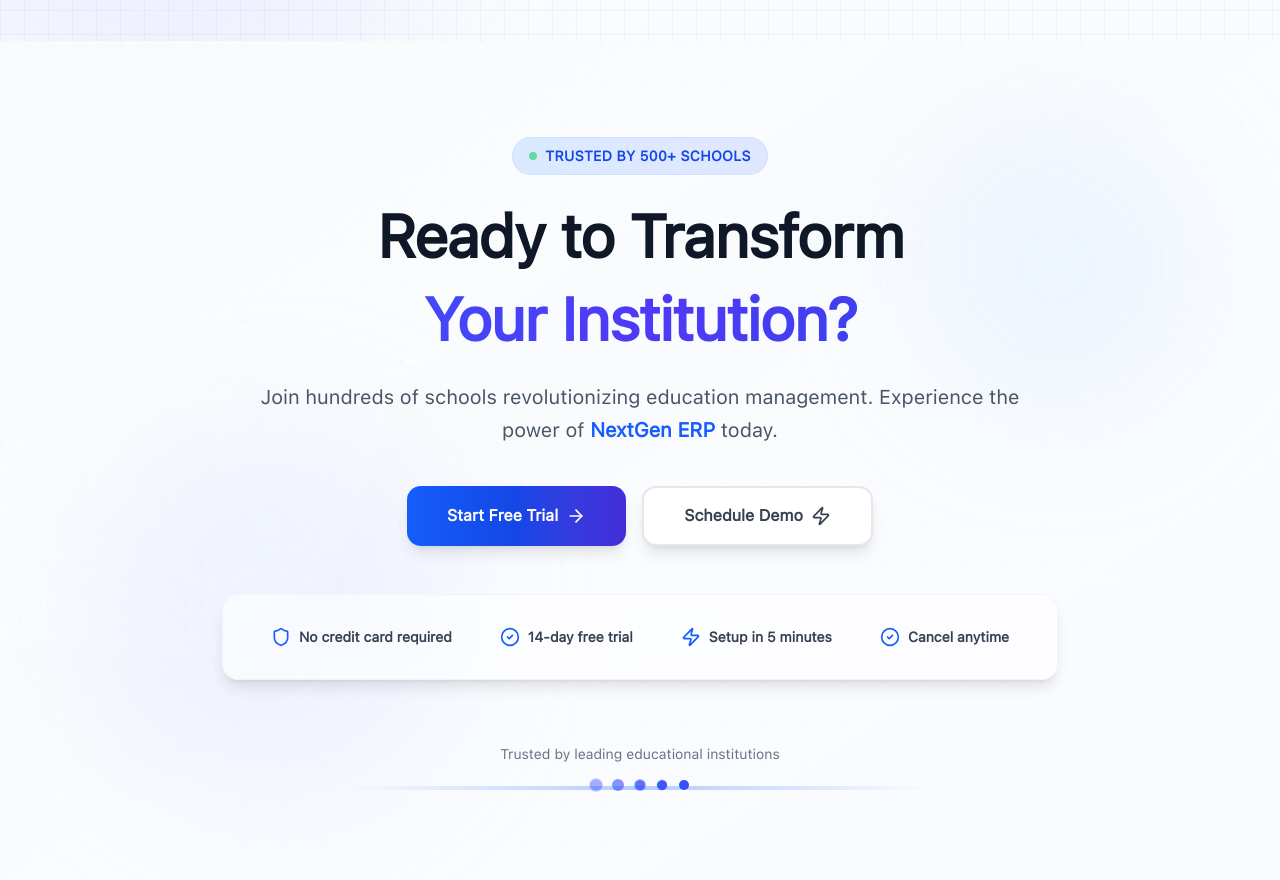
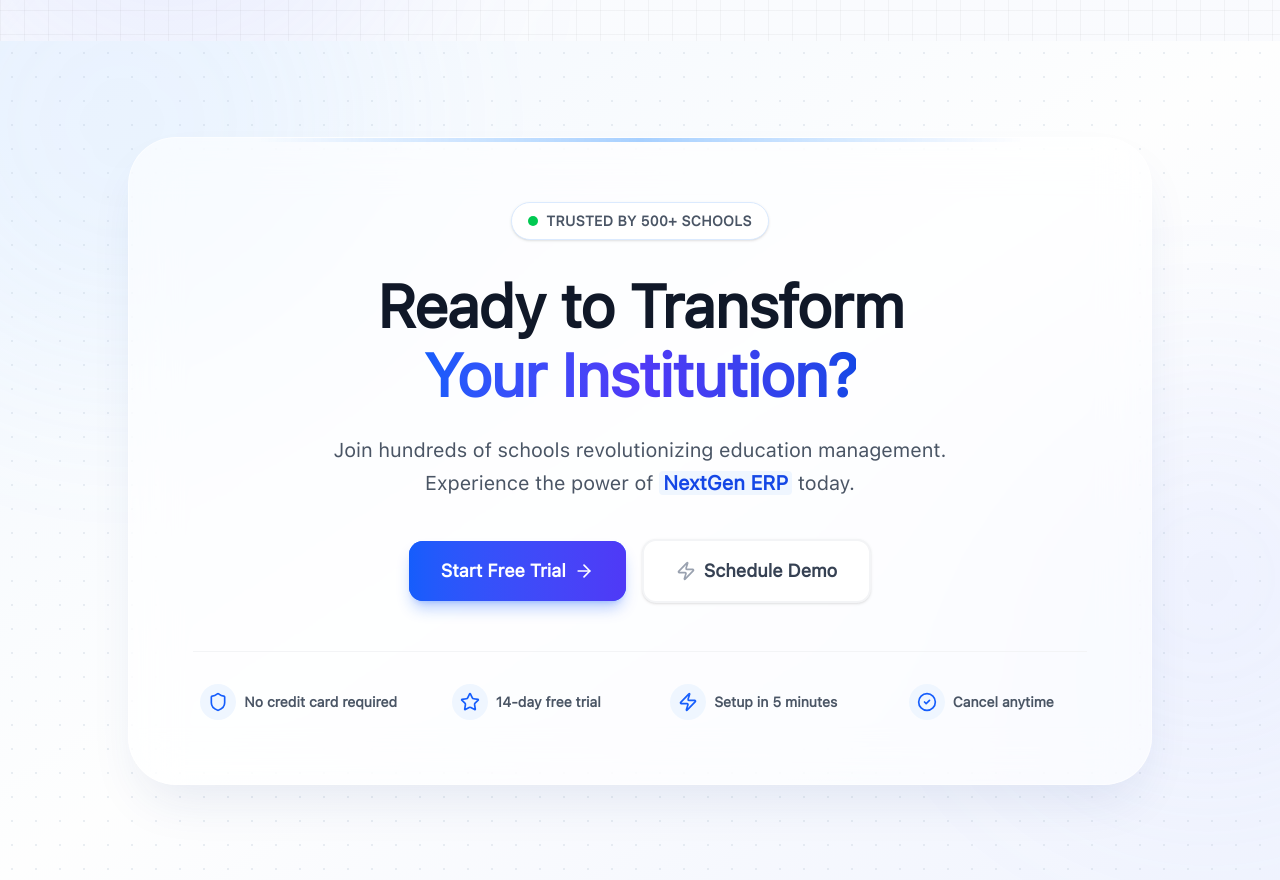
Before and after one commit to prashantyadav07/sfrontend, a React app: page / in a window 1280 px wide. Shown: the part 4980-5860 px from the top of the page. Built offline with nearby package versions, Linux system fonts and the light colour scheme; the HTML template or start-up script is replaced by a standard one; a web font is replaced by a local one.

Commit message:
new design of footer and cta section

```diff
--- a/package.json
+++ b/package.json
@@ -13,6 +13,8 @@
     "@radix-ui/react-dropdown-menu": "^2.1.16",
     "@radix-ui/react-navigation-menu": "^1.2.14",
     "@radix-ui/react-slot": "^1.2.4",
+    "@react-three/drei": "^10.7.7",
+    "@react-three/fiber": "^9.4.2",
     "@tailwindcss/vite": "^4.1.17",
     "class-variance-authority": "^0.7.1",
     "clsx": "^2.1.1",
@@ -23,7 +25,8 @@
     "react-dom": "^19.2.0",
     "react-router-dom": "^7.10.1",
     "tailwind-merge": "^3.4.0",
-    "tailwindcss": "^4.1.17"
+    "tailwindcss": "^4.1.17",
+    "three": "^0.182.0"
   },
   "devDependencies": {
     "@eslint/js": "^9.39.1",
--- a/src/components/sections/CTASection.jsx
+++ b/src/components/sections/CTASection.jsx
@@ -1,5 +1,5 @@
 import React, { useEffect, useRef, useState } from 'react';
-import { ArrowRight, CheckCircle2, Zap, Shield } from 'lucide-react';
+import { ArrowRight, CheckCircle2, Zap, Shield, Star } from 'lucide-react';
 
 const CTASection = () => {
   const sectionRef = useRef(null);
@@ -8,162 +8,138 @@
   useEffect(() => {
     const observer = new IntersectionObserver(
       ([entry]) => {
-        if (entry.isIntersecting) {
-          setIsVisible(true);
-        }
+        if (entry.isIntersecting) setIsVisible(true);
       },
       { threshold: 0.1 }
     );
 
-    if (sectionRef.current) {
-      observer.observe(sectionRef.current);
-    }
-
+    if (sectionRef.current) observer.observe(sectionRef.current);
     return () => {
-      if (sectionRef.current) {
-        observer.unobserve(sectionRef.current);
-      }
+      if (sectionRef.current) observer.unobserve(sectionRef.current);
     };
   }, []);
 
   const features = [
     { text: 'No credit card required', icon: Shield },
-    { text: '14-day free trial', icon: CheckCircle2 },
+    { text: '14-day free trial', icon: Star },
     { text: 'Setup in 5 minutes', icon: Zap },
     { text: 'Cancel anytime', icon: CheckCircle2 }
   ];
 
   return (
-    <section
-      ref={sectionRef}
-      className="relative py-24 px-4 sm:px-6 lg:px-8 overflow-hidden bg-gradient-to-br from-gray-50 via-blue-50/30 to-indigo-50/30"
-    >
-      {/* Subtle background pattern */}
-      <div className="absolute inset-0 opacity-[0.03]">
-        <div className="absolute inset-0" style={{
-          backgroundImage: `radial-gradient(circle at 1px 1px, rgb(59, 130, 246) 1px, transparent 0)`,
-          backgroundSize: '40px 40px'
-        }}></div>
+    <section className="relative py-16 sm:py-24 px-4 sm:px-6 lg:px-8 overflow-hidden bg-[#F8FAFC]">
+      {/* 1. Background Elements (Original Theme Preserved & Enhanced) */}
+      <div className="absolute inset-0 w-full h-full">
+        {/* Soft Gradient Base */}
+        <div className="absolute inset-0 bg-gradient-to-br from-blue-50 via-white to-indigo-50 opacity-80"></div>
+
+        {/* Modern Grid Pattern */}
+        <div className="absolute inset-0"
+             style={{
+               backgroundImage: 'radial-gradient(#CBD5E1 1px, transparent 1px)',
+               backgroundSize: '24px 24px',
+               opacity: 0.4
+             }}>
         </div>
 
-      {/* Gradient orbs */}
-      <div className="absolute top-20 right-20 w-72 h-72 bg-blue-200/20 rounded-full blur-3xl"></div>
-      <div className="absolute bottom-20 left-20 w-96 h-96 bg-indigo-200/20 rounded-full blur-3xl"></div>
-
-      <div className="relative max-w-6xl mx-auto">
-
-        {/* Main Content */}
-        <div className={`text-center transition-all duration-1000 delay-300 ${isVisible ? 'opacity-100 translate-y-0' : 'opacity-0 translate-y-10'}`}>
-
-          {/* Badge */}
-          <div className="inline-flex items-center px-4 py-2 rounded-full bg-gradient-to-r from-blue-100 to-indigo-100 border border-blue-200/50 mb-6">
-            <div className="w-2 h-2 bg-green-500 rounded-full mr-2 animate-pulse"></div>
-            <span className="text-sm font-bold text-blue-700 tracking-wide">TRUSTED BY 500+ SCHOOLS</span>
+        {/* Floating Orbs for Depth */}
+        <div className="absolute -top-[20%] -left-[10%] w-[500px] h-[500px] bg-blue-300/30 rounded-full blur-[100px] animate-pulse-slow"></div>
+        <div className="absolute top-[40%] -right-[10%] w-[400px] h-[400px] bg-indigo-300/30 rounded-full blur-[100px] animate-pulse-slow" style={{ animationDelay: '2s' }}></div>
       </div>
 
-          {/* Heading */}
-          <h2 className="text-4xl md:text-6xl font-bold text-gray-900 mb-6 leading-tight tracking-tight">
-            Ready to Transform
-            <span className="block mt-2 bg-gradient-to-r from-blue-600 via-indigo-600 to-blue-700 bg-clip-text text-transparent">
+      {/* 2. Main Container - Glass Card Effect */}
+      <div
+        ref={sectionRef}
+        className={`relative max-w-5xl mx-auto transition-all duration-1000 ease-out ${
+          isVisible ? 'opacity-100 translate-y-0' : 'opacity-0 translate-y-12'
+        }`}
+      >
+        <div className="relative bg-white/60 backdrop-blur-xl border border-white/50 rounded-[2rem] sm:rounded-[3rem] shadow-2xl shadow-blue-900/10 p-6 sm:p-12 lg:p-16 overflow-hidden">
+
+          {/* Top Decorative Highlight */}
+          <div className="absolute top-0 left-1/2 -translate-x-1/2 w-3/4 h-1 bg-gradient-to-r from-transparent via-blue-400 to-transparent opacity-50"></div>
+
+          <div className="text-center relative z-10">
+
+            {/* Trust Badge */}
+            <div className="inline-flex items-center gap-2 px-4 py-2 rounded-full bg-white border border-blue-100 shadow-sm mb-8 animate-fade-in-up">
+              <span className="relative flex h-2.5 w-2.5">
+                <span className="animate-ping absolute inline-flex h-full w-full rounded-full bg-green-400 opacity-75"></span>
+                <span className="relative inline-flex rounded-full h-2.5 w-2.5 bg-green-500"></span>
+              </span>
+              <span className="text-xs sm:text-sm font-bold text-gray-600 tracking-wide uppercase">
+                Trusted by 500+ Schools
+              </span>
+            </div>
+
+            {/* Headline - Optimized for Mobile & Desktop */}
+            <h2 className="text-3xl sm:text-4xl md:text-5xl lg:text-6xl font-extrabold text-gray-900 mb-6 leading-[1.15] tracking-tight">
+              Ready to Transform <br className="hidden sm:block" />
+              <span className="bg-gradient-to-r from-blue-600 via-indigo-600 to-blue-700 bg-clip-text text-transparent">
                 Your Institution?
               </span>
             </h2>
 
-          {/* Subheading */}
-          <p className="text-lg md:text-xl text-gray-600 mb-10 max-w-3xl mx-auto leading-relaxed font-medium">
+            {/* Subtext - Readable on all devices */}
+            <p className="text-base sm:text-lg md:text-xl text-gray-600 mb-10 max-w-2xl mx-auto leading-relaxed font-medium">
               Join hundreds of schools revolutionizing education management.
-            Experience the power of <span className="font-bold text-blue-600">NextGen ERP</span> today.
+              Experience the power of <span className="text-blue-700 font-bold bg-blue-50 px-1 rounded">NextGen ERP</span> today.
             </p>
 
-          {/* CTA Buttons */}
-          <div className="flex flex-col sm:flex-row gap-4 justify-center mb-12">
-            <button className="group relative px-10 py-4 bg-gradient-to-r from-blue-600 via-blue-700 to-indigo-700 text-white rounded-xl font-bold text-base shadow-lg overflow-hidden transition-all duration-500 hover:shadow-2xl hover:shadow-blue-500/30">
-              <span className="relative z-10 flex items-center justify-center gap-2">
+            {/* CTA Buttons - Stack on Mobile, Row on Desktop */}
+            <div className="flex flex-col sm:flex-row gap-4 justify-center items-center w-full max-w-lg mx-auto sm:max-w-none mb-12">
+
+              {/* Primary Button */}
+              <button className="group relative w-full sm:w-auto min-w-[200px] px-8 py-4 bg-blue-600 text-white rounded-xl font-bold text-lg shadow-lg shadow-blue-600/30 overflow-hidden transition-all hover:scale-[1.02] hover:shadow-blue-600/40 active:scale-95">
+                <div className="absolute inset-0 bg-gradient-to-r from-blue-600 to-indigo-600"></div>
+                {/* Shine animation */}
+                <div className="absolute inset-0 -translate-x-full group-hover:animate-[shine_1.5s_infinite] bg-gradient-to-r from-transparent via-white/20 to-transparent skew-x-12"></div>
+                <span className="relative flex items-center justify-center gap-2">
                   Start Free Trial
-                <ArrowRight className="w-5 h-5 transform group-hover:translate-x-1 transition-transform duration-300" />
+                  <ArrowRight className="w-5 h-5 group-hover:translate-x-1 transition-transform" />
                 </span>
-
-              {/* Gradient overlay on hover */}
-              <div className="absolute inset-0 bg-gradient-to-r from-blue-700 via-indigo-700 to-blue-800 opacity-0 group-hover:opacity-100 transition-opacity duration-500"></div>
-
-              {/* Shine effect */}
-              <div className="absolute inset-0 -translate-x-full group-hover:translate-x-full transition-transform duration-1000 ease-in-out">
-                <div className="h-full w-1/2 bg-gradient-to-r from-transparent via-white/20 to-transparent skew-x-12"></div>
-              </div>
               </button>
 
-            <button className="group relative px-10 py-4 bg-white text-gray-700 rounded-xl font-bold text-base border-2 border-gray-200 hover:border-blue-300 transition-all duration-300 shadow-lg hover:shadow-xl overflow-hidden">
-              <span className="relative z-10 flex items-center justify-center gap-2 group-hover:text-blue-600 transition-colors">
+              {/* Secondary Button */}
+              <button className="group w-full sm:w-auto min-w-[200px] px-8 py-4 bg-white text-gray-700 rounded-xl font-bold text-lg border-2 border-gray-100 hover:border-blue-200 hover:bg-blue-50/50 transition-all flex items-center justify-center gap-2 shadow-sm hover:shadow-md active:scale-95">
+                <Zap className="w-5 h-5 text-gray-400 group-hover:text-blue-600 transition-colors" />
                 Schedule Demo
-                <Zap className="w-5 h-5 transform group-hover:scale-110 transition-transform duration-300" />
-              </span>
-
-              {/* Hover background */}
-              <div className="absolute inset-0 bg-gradient-to-r from-blue-50 to-indigo-50 opacity-0 group-hover:opacity-100 transition-opacity duration-300"></div>
               </button>
             </div>
 
-          {/* Features List - Professional Grid */}
-          <div className="inline-flex flex-wrap justify-center gap-4 bg-white/60 backdrop-blur-sm rounded-2xl px-8 py-6 border border-gray-100 shadow-lg">
+            {/* Features List - Grid Layout */}
+            <div className="grid grid-cols-2 md:grid-cols-4 gap-4 pt-8 border-t border-gray-100">
               {features.map((feature, index) => {
                 const IconComponent = feature.icon;
                 return (
-                <div
-                  key={index}
-                  className="flex items-center gap-2 px-4 py-2 rounded-lg hover:bg-blue-50 transition-all duration-300 group"
-                >
-                  <IconComponent className="w-5 h-5 text-blue-600 group-hover:scale-110 transition-transform duration-300" />
-                  <span className="text-sm font-semibold text-gray-700 group-hover:text-blue-600 transition-colors whitespace-nowrap">
+                  <div key={index} className="flex flex-col sm:flex-row items-center justify-center gap-2 text-center sm:text-left group cursor-default">
+                    <div className="p-2 rounded-full bg-blue-50 text-blue-600 group-hover:bg-blue-600 group-hover:text-white transition-all duration-300">
+                      <IconComponent className="w-4 h-4 sm:w-5 sm:h-5" />
+                    </div>
+                    <span className="text-xs sm:text-sm font-semibold text-gray-600 group-hover:text-blue-700 transition-colors">
                       {feature.text}
                     </span>
                   </div>
                 );
               })}
             </div>
+
           </div>
-
-        {/* Trust Indicators */}
-        <div className={`mt-16 text-center transition-all duration-1000 delay-500 ${isVisible ? 'opacity-100 translate-y-0' : 'opacity-0 translate-y-10'}`}>
-          <p className="text-sm text-gray-500 font-medium mb-4">Trusted by leading educational institutions</p>
-          <div className="flex justify-center items-center gap-3">
-            {[...Array(5)].map((_, i) => (
-              <div
-                key={i}
-                className="w-2.5 h-2.5 rounded-full bg-gradient-to-r from-blue-600 to-indigo-600"
-                style={{
-                  animation: `pulseSmooth 2s ease-in-out infinite`,
-                  animationDelay: `${i * 0.2}s`
-                }}
-              />
-            ))}
         </div>
       </div>
 
-        {/* Bottom Accent Line */}
-        <div className="absolute bottom-0 left-1/4 right-1/4 h-1 bg-gradient-to-r from-transparent via-blue-600 to-transparent opacity-30 rounded-full"></div>
-      </div>
-
       <style jsx>{`
-        @keyframes fadeInUp {
-          from {
-            opacity: 0;
-            transform: translateY(30px);
-          }
-          to {
-            opacity: 1;
-            transform: translateY(0);
+        @keyframes shine {
+          100% {
+            transform: translateX(100%) skewX(-12deg);
           }
         }
-
-        @keyframes pulseSmooth {
-          0%, 100% {
-            opacity: 1;
-            transform: scale(1);
+        .animate-pulse-slow {
+          animation: pulse 6s cubic-bezier(0.4, 0, 0.6, 1) infinite;
         }
-          50% {
-            opacity: 0.4;
-            transform: scale(1.3);
-          }
+        @keyframes pulse {
+          0%, 100% { opacity: 0.3; transform: scale(1); }
+          50% { opacity: 0.2; transform: scale(1.1); }
         }
       `}</style>
     </section>
```
Also changed, not shown: src/components/Footer.jsx (+177 -213 lines), 1 other file (tests, documents, lock files or other folders). Lines whose indentation alone changed are shown as unchanged.
